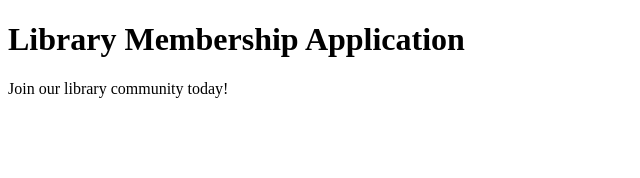
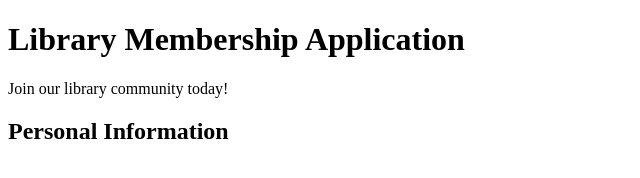
Before and after one commit to Pawit-Billamas/6709616780_LibraryMembershipApplicationForm, a plain HTML site: page index.html in a window 1280 px wide. Shown: the whole page, without its empty margins (0-640 px from the left). Drawn offline with Linux system fonts and the light colour scheme.

Commit message:
Add form tag and from-section for creating main form

```diff
--- a/index.html
+++ b/index.html
@@ -14,6 +14,14 @@
             <h1>Library Membership Application</h1>
             <p>Join our library community today!</p>
         </header>
+
+        <!-- Main form section -->
+            <form id="libraryForm">
+                <!-- Personal Information Section -->
+                <div class="form-section">
+                <h2>Personal Information</h2>
+                </div>
+            </form>
       </div>
 </body>
 </html>
```
